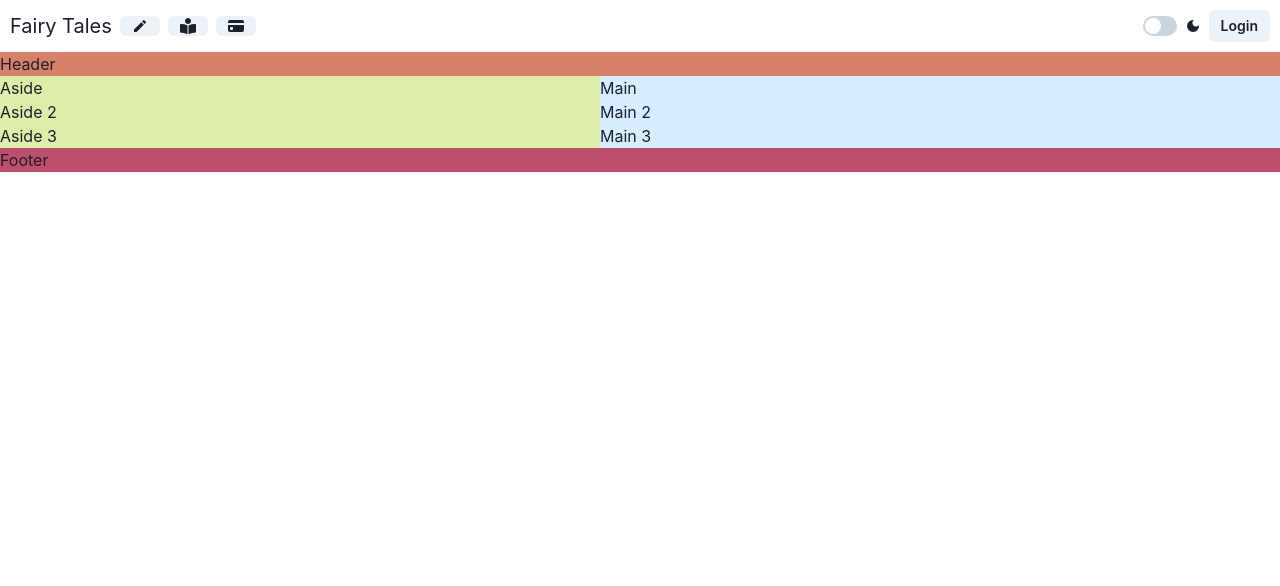
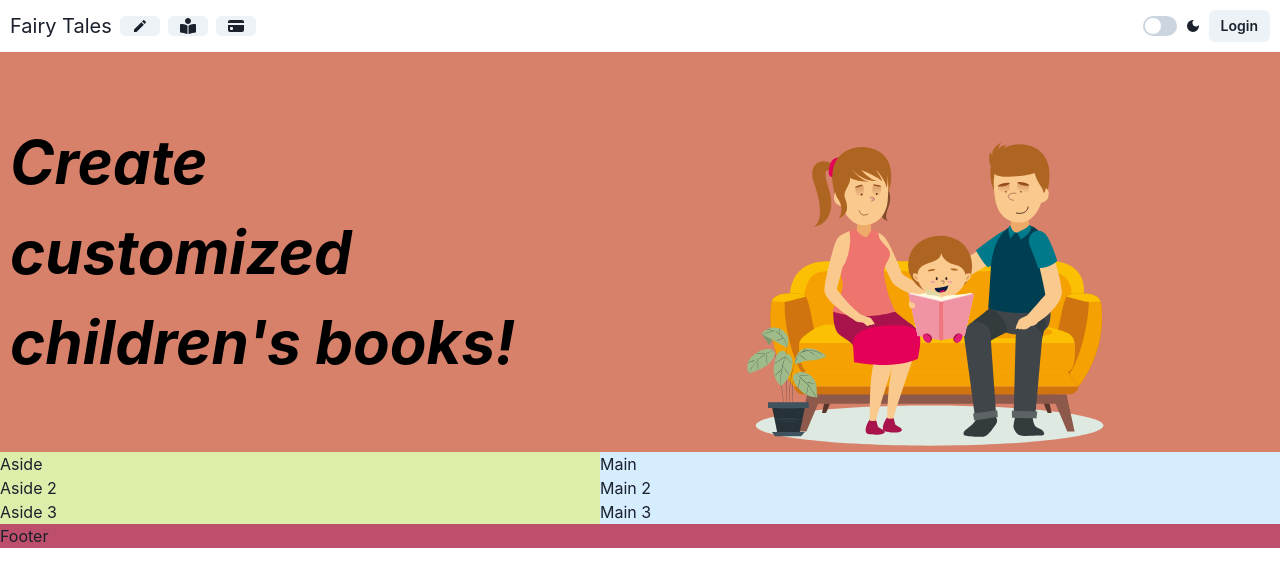
Before and after one commit to Gustaf1891/FairyTalesTesting, a React (Vite) app: page / in a window 1280 px wide. Shown: the top 586 px of the page. Built offline with nearby package versions, Linux system fonts and the light colour scheme.

Commit message:
Fixed header with animation

```diff
--- a/src/App.tsx
+++ b/src/App.tsx
@@ -1,6 +1,16 @@
-import { Grid, GridItem, Show } from "@chakra-ui/react";
+import {
+  Grid,
+  GridItem,
+  Show,
+  HStack,
+  Text,
+  VStack,
+  Box,
+  Center,
+} from "@chakra-ui/react";
 import NavBarBase from "./Components/NavBar/NavBarBase";
 import NavBarLG from "./Components/NavBar/NavBarLG";
+import ReadingAnimationLottie from "./Components/ReadingAnimation";
 
 const App = () => {
   return (
@@ -14,7 +24,7 @@ const App = () => {
         lg: "600px 1fr",
       }}
     >
-      <GridItem area="nav" >
+      <GridItem area="nav">
         <Show below="lg">
           <NavBarBase />
         </Show>
@@ -22,7 +32,28 @@ const App = () => {
           <NavBarLG />
         </Show>
       </GridItem>
-      <GridItem area="header" bg='#D7816A'>Header</GridItem>
+      <GridItem area="header" bg="#D7816A">
+        <Show above="lg">
+          <HStack justifyContent="normal">
+            <Box paddingX="10px">
+              <Text fontStyle="oblique" color="Black" as="b" fontSize="6xl">
+                Create customized children's books!
+              </Text>
+            </Box>
+            <Box paddingX="150px">
+              <ReadingAnimationLottie />
+            </Box>
+          </HStack>
+        </Show>
+        <Show below="lg">
+          <VStack justifyContent="normal">
+            <Text textAlign='center' paddingY='10px' fontStyle="oblique" color="Black" as="b" fontSize="4xl">
+              Create customized children's books!
+            </Text>
+            <ReadingAnimationLottie />
+          </VStack>
+        </Show>
+      </GridItem>
       <Show above="lg">
         <GridItem area="aside" bg="#DDEDAA">
           Aside
--- a/src/Components/ReadingAnimation.tsx
+++ b/src/Components/ReadingAnimation.tsx
@@ -1,7 +1,16 @@
-import readingAnimation from "../assets/lotties/readingAnimation/Fudicia(Transparent).json";
+import Lottie from "react-lottie";
+import ReadingAnimation from "../assets/lotties/readingAnimation/Fudicia(Transparent).json";
 
-const ReadingAnimation = () => {
-  return readingAnimation
+const ReadingAnimationLottie = () => {
+    const defaultOptions = {
+        loop: true,
+      autoplay: true,
+      animationData: ReadingAnimation,
+      rendererSettings: {
+        preserveAspectRatio: 'xMidYMid slice'
+      }
+    }
+  return <Lottie options={defaultOptions} width='400px' height='400px'/>
 };
 
-export default ReadingAnimation;
+export default ReadingAnimationLottie;
```
Also changed, not shown: package.json (+7 -0 lines), 1 other file (tests, documents, lock files or other folders).
